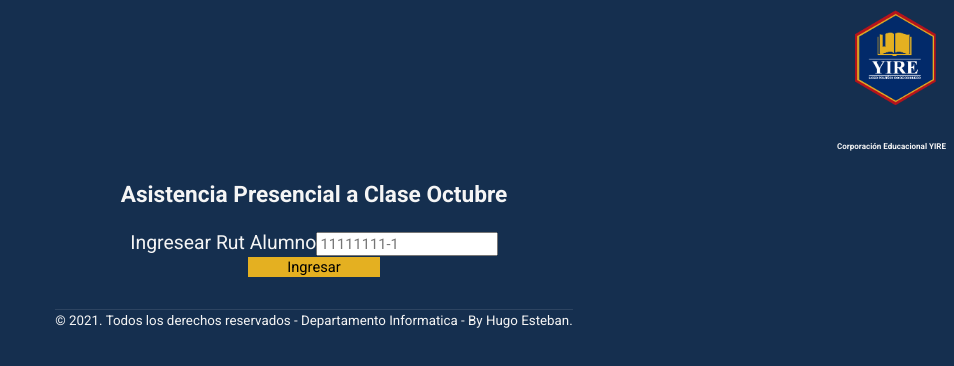
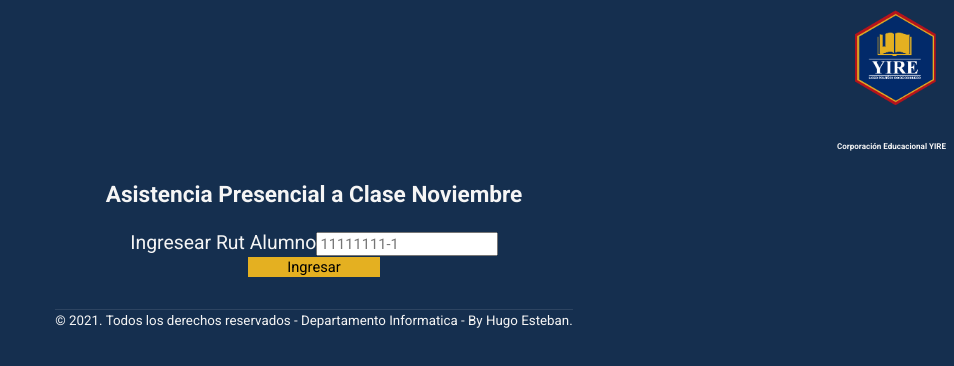
Before and after one commit to HQB92/asistencia-yire-react, a React (Create React App) app: page / in a window 1280 px wide. Shown: the top 366 px of the page, without its empty margins (326-1280 px from the left). Built offline with nearby package versions, Linux system fonts and the light colour scheme.

Commit message:
25-10-2021

```diff
--- a/src/components/inicio/asis-alumno.js
+++ b/src/components/inicio/asis-alumno.js
@@ -24,7 +24,7 @@ const AsisAlumno = ({ setLoading, history }) => {
     return (
         <Container fluid="md" className="justify-content-md-center barra-login">
             <Row className="justify-content-md-center barra-login">
-                <Col md="auto"> <h3>Asistencia Presencial a Clase Octubre</h3></Col>
+                <Col md="auto"> <h3>Asistencia Presencial a Clase Noviembre</h3></Col>
             </Row>
             <Row >
                 <Col xs={2} md={2}></Col>
--- a/src/components/pregunta/preguntaAsistencia.js
+++ b/src/components/pregunta/preguntaAsistencia.js
@@ -18,11 +18,9 @@ const Pregunta = ({ loading: loadingContext, setLoading: setLoadingContext, hist
         }
     }
     useEffect(() => {
-        console.log(".............------")
-        console.log(alumno)
+
         if (!!alumno && apiCalled) {
             setLoadingContext(false)
-            console.log(alumno.respuesta)
             if(alumno.respuesta !== null){
                 toast.variante = 'primary';
                 toast.mensaje = "Usted ya respondio la encuesta";
```
